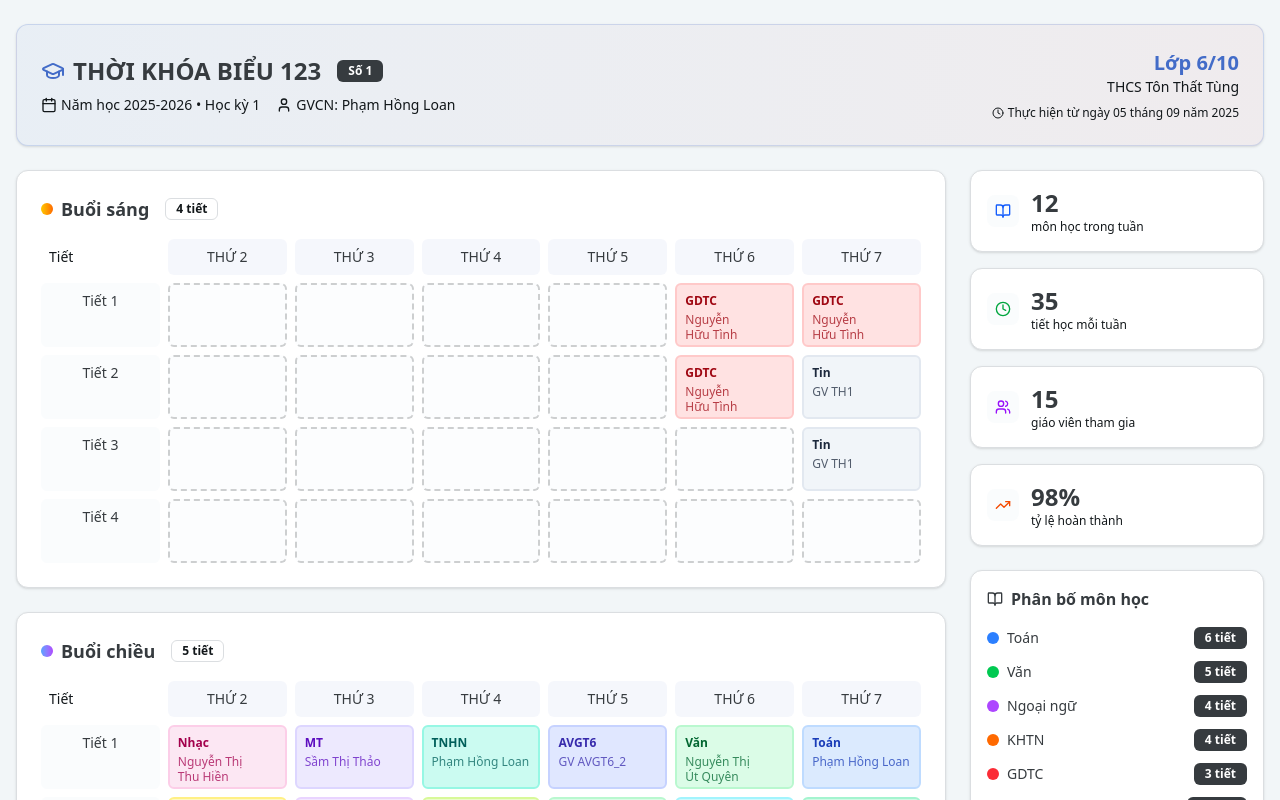
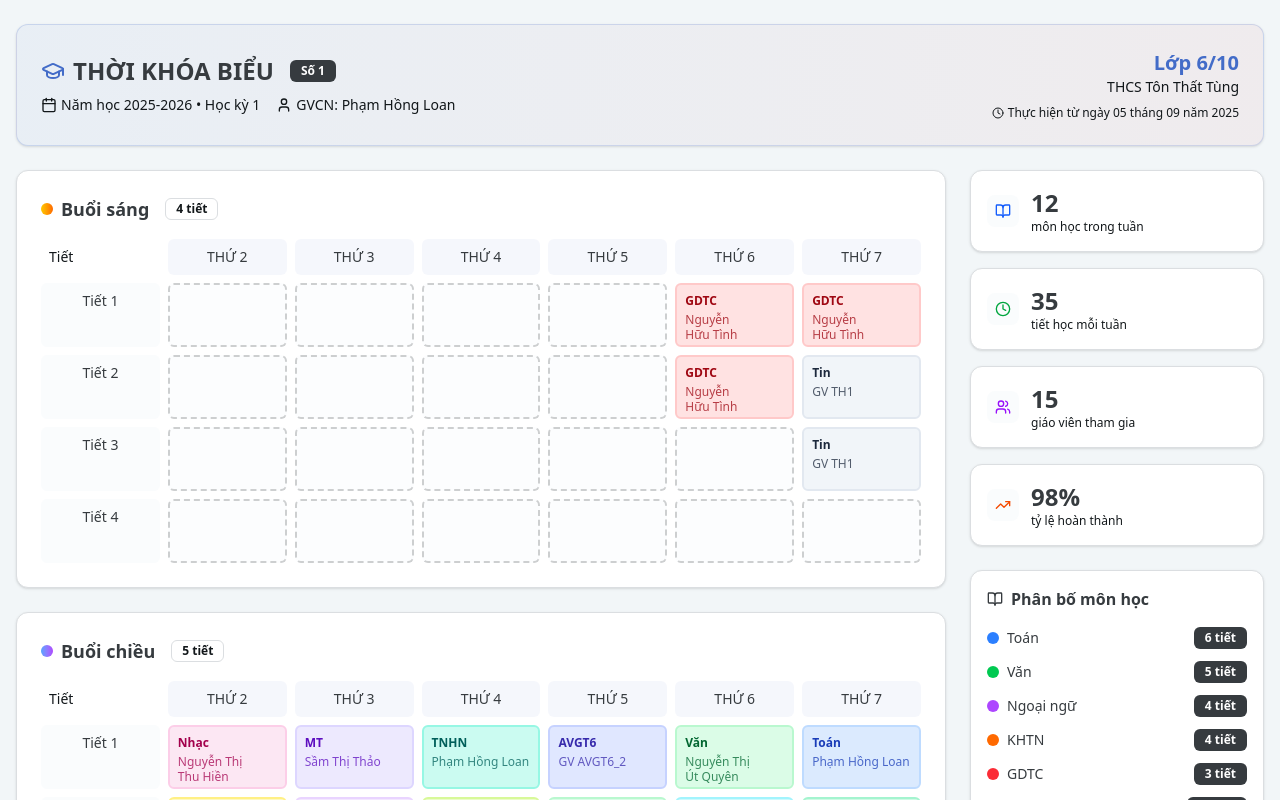
Before and after one commit to hoantohai/tkb, a React (Vite) app: page / in a window 1280 px wide. Shown: the top 800 px of the page. Built offline with nearby package versions, Linux system fonts and the light colour scheme.

Commit message:
Fix name

```diff
--- a/src/components/timetable-header.tsx
+++ b/src/components/timetable-header.tsx
@@ -10,7 +10,7 @@ export function TimetableHeader() {
         <div className="space-y-2">
           <div className="flex items-center gap-2">
             <GraduationCap className="h-6 w-6 text-primary" />
-            <h1 className="text-2xl font-bold text-balance">THỜI KHÓA BIỂU 123</h1>
+            <h1 className="text-2xl font-bold text-balance">THỜI KHÓA BIỂU</h1>
             <Badge variant="secondary" className="ml-2">
               Số 1
             </Badge>
```
